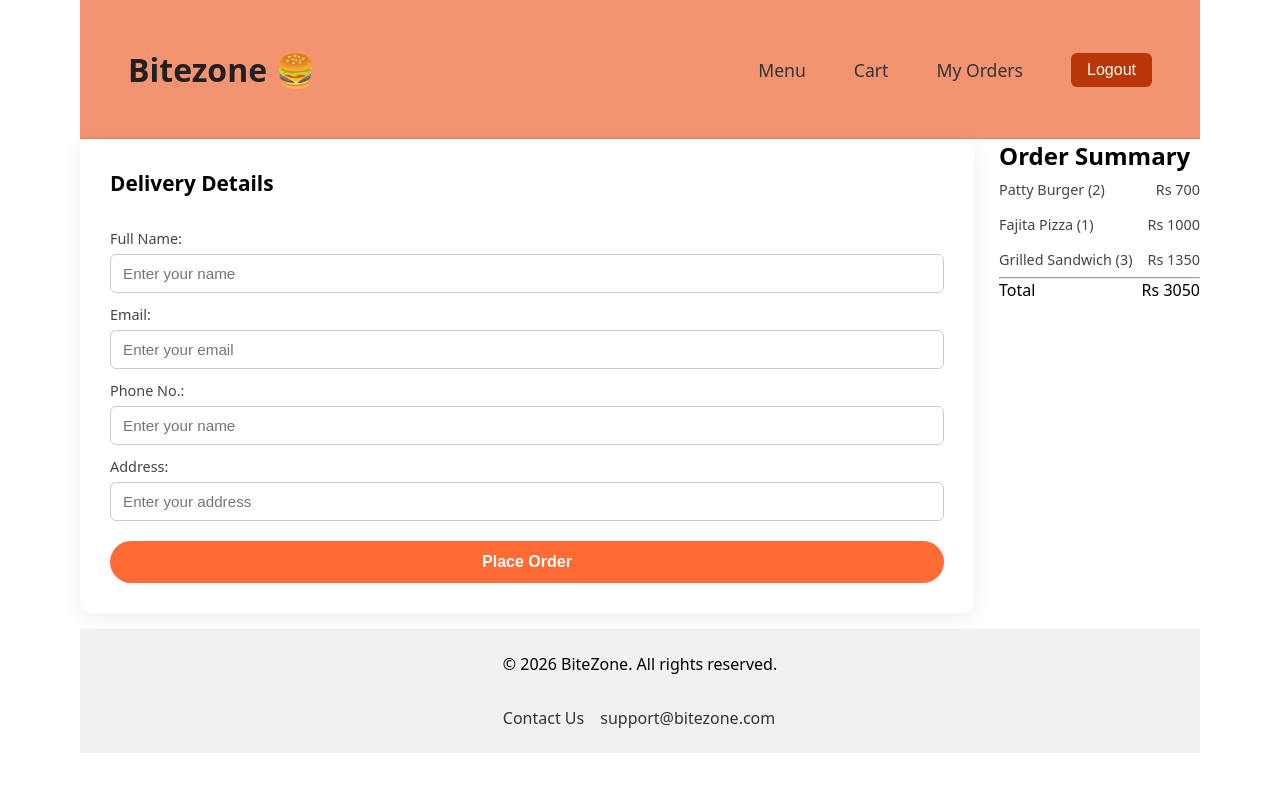
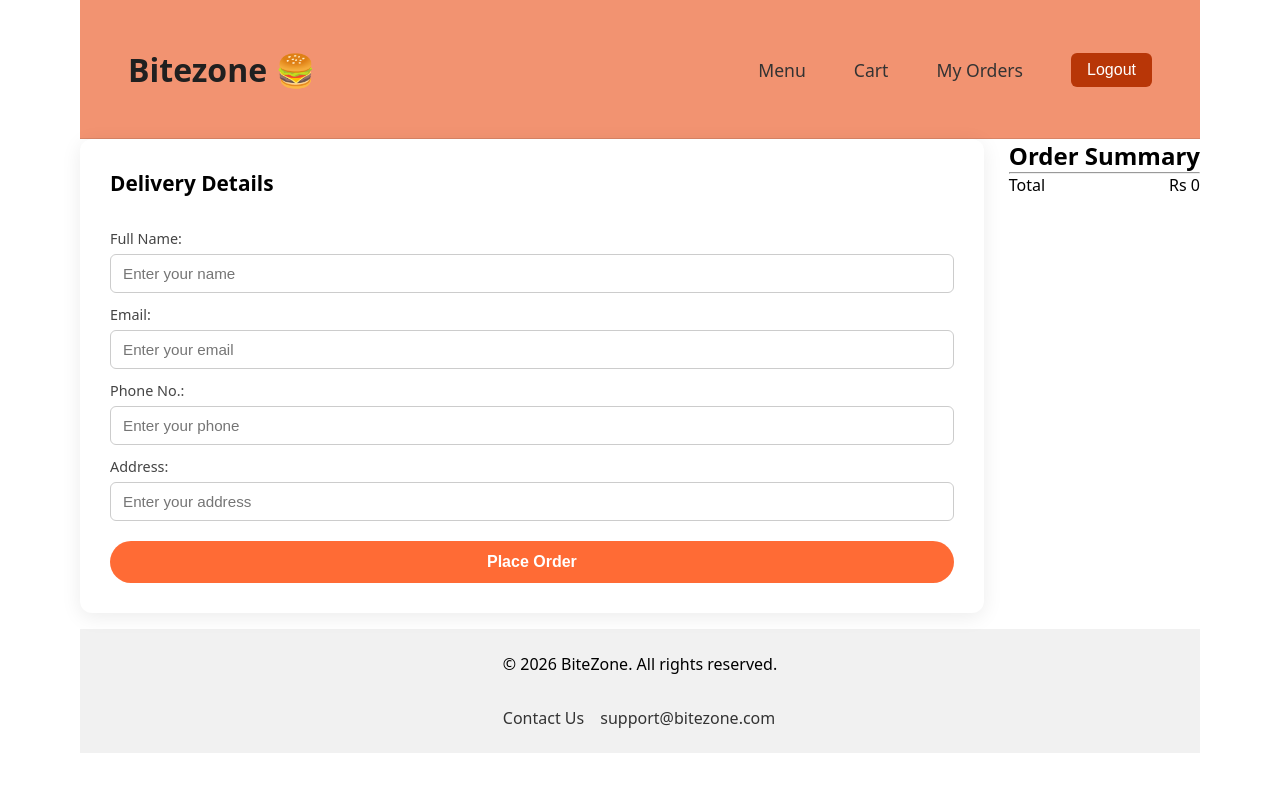
Before and after one commit to Eisha373/Bitezone, a React (Vite) app: page /checkout in a window 1280 px wide. Shown: the top 792 px of the page. Built offline with nearby package versions, Linux system fonts and the light colour scheme.

Commit message:
Implement Cart Context API, integrate Cart and Checkout pages with backend order API

```diff
--- a/src/App.jsx
+++ b/src/App.jsx
@@ -9,6 +9,7 @@ import { MyOrders } from "./pages/customer/MyOrders";
 import {AdminDashboard} from "./pages/admin/Dashboard";
 import {OrderHistory} from "./pages/admin/OrderHistory";
 import {OrdersList} from "./pages/admin/OrdersList";
+import { CartProvider } from "./context/CartContext";
 import "./auth.css";
 import "./home.css";
 import "./navbar-footer.css";
@@ -24,6 +25,7 @@ function App()
 {
   return(
 
+<CartProvider>
 <BrowserRouter>
 <Routes>
   <Route path="/" element={<Home/>}/>
@@ -39,6 +41,7 @@ function App()
 
   </Routes>
   </BrowserRouter>
+  </CartProvider>
   );
 }
   export default App;
--- a/src/components/ProductCard.jsx
+++ b/src/components/ProductCard.jsx
@@ -1,8 +1,9 @@
-import { Link } from "react-router-dom";
+import { useCart } from "../context/CartContext";
 import { useState } from "react";
 
 export function ProductCard({ product }) {
   const [quantity, setQuantity] = useState(1);
+  const {addToCart}=useCart();
 
   function handleIncrement() {
     setQuantity(quantity + 1);
@@ -11,6 +12,11 @@ export function ProductCard({ product }) {
     if (quantity > 1) {
       setQuantity(quantity - 1);
     }
+  }
+
+  function handleAddToCart(){
+addToCart(product,quantity);
+setQuantity(1);
   }
 
   return (
@@ -25,9 +31,8 @@ export function ProductCard({ product }) {
         <button className="qty-btn" onClick={handleIncrement}>+</button>
       </div>
       <div className="product-action">
-        <Link to="/Cart">
-          <button className="add-to-cart-btn">Add to Cart</button>
-        </Link>
+
+          <button className="add-to-cart-btn"onClick={handleAddToCart}>Add to Cart</button>
       </div>
     </div>
   );
--- /dev/null
+++ b/src/context/CartContext.jsx
@@ -0,0 +1,56 @@
+import { createContext, useState, useContext } from "react";
+
+const CartContext = createContext();
+
+export function CartProvider({ children }) {
+  const [cartItems, setCartItems] = useState([]);
+
+  function addToCart(product, quantity) {
+    const existingItem = cartItems.find((item) => item._id === product._id);
+
+    if (existingItem) {
+      setCartItems(
+        cartItems.map((item) =>
+          item._id === product._id
+            ? { ...item, quantity: item.quantity + quantity }
+            : item
+        )
+      );
+    } else {
+      setCartItems([...cartItems, { ...product, quantity }]);
+    }
+  }
+
+  function removeFromCart(productId) {
+    setCartItems(cartItems.filter((item) => item._id !== productId));
+  }
+
+  function updateQuantity(productId, newQuantity) {
+    setCartItems(
+      cartItems.map((item) =>
+        item._id === productId ? { ...item, quantity: newQuantity } : item
+      )
+    );
+  }
+
+  function clearCart() {
+    setCartItems([]);
+  }
+
+  const totalPrice = cartItems.reduce(
+    (acc, item) => acc + item.price * item.quantity,
+    0
+  );
+
+  return (
+    <CartContext.Provider
+      value={{ cartItems, addToCart, removeFromCart, updateQuantity, clearCart, totalPrice }}
+    >
+      {children}
+    </CartContext.Provider>
+  );
+}
+
+export function useCart() {
+  return useContext(CartContext);
+}
--- a/src/pages/customer/Cart.jsx
+++ b/src/pages/customer/Cart.jsx
@@ -1,36 +1,22 @@
 import { Link } from "react-router-dom";
 import { Navbar } from "../../components/Navbar";
 import { Footer } from "../../components/Footer";
-import { dummyCart } from "../../data/DummyCart";
-import { useState } from "react";
+import { useCart } from "../../context/CartContext";
 import "../../cart.css";
 
 export function Cart() {
-  const [cartItems, setCartItems] = useState(dummyCart);
+  const { cartItems, updateQuantity, totalPrice } = useCart();
 
   const isCartEmpty = cartItems.length === 0;
 
-  const totalPrice = cartItems.reduce(
-    (acc, item) => acc + item.price * item.quantity,
-    0
-  );
-
-  function handleIncrement(id) {
-    setCartItems(
-      cartItems.map((item) =>
-        item.id === id ? { ...item, quantity: item.quantity + 1 } : item
-      )
-    );
+  function handleIncrement(id, currentQuantity) {
+    updateQuantity(id, currentQuantity + 1);
   }
 
-  function handleDecrement(id) {
-    setCartItems(
-      cartItems.map((item) =>
-        item.id === id && item.quantity > 1
-          ? { ...item, quantity: item.quantity - 1 }
-          : item
-      )
-    );
+  function handleDecrement(id, currentQuantity) {
+    if (currentQuantity > 1) {
+      updateQuantity(id, currentQuantity - 1);
+    }
   }
 
   return (
@@ -46,16 +32,16 @@ export function Cart() {
           <>
             <div className="cart-items">
               {cartItems.map((item) => (
-                <div className="cart-item" key={item.id}>
+                <div className="cart-item" key={item._id}>
                   <img src={item.imageLink} alt={item.name} className="cart-item-image" />
                   <div className="cart-item-details">
                     <h3>{item.name}</h3>
                     <p>Price: Rs {item.price}</p>
                   </div>
                   <div className="quantity-control">
-                    <button className="qty-btn" onClick={() => handleDecrement(item.id)}>-</button>
+                    <button className="qty-btn" onClick={() => handleDecrement(item._id, item.quantity)}>-</button>
                     <span className="qty-count">{item.quantity}</span>
-                    <button className="qty-btn" onClick={() => handleIncrement(item.id)}>+</button>
+                    <button className="qty-btn" onClick={() => handleIncrement(item._id, item.quantity)}>+</button>
                   </div>
                   <p className="cart-item-subtotal">Rs {item.price * item.quantity}</p>
                 </div>
--- a/src/pages/customer/Checkout.jsx
+++ b/src/pages/customer/Checkout.jsx
@@ -1,55 +1,85 @@
-import {useState} from "react";
-import {useNavigate} from "react-router-dom";
+import { useState } from "react";
+import { useNavigate } from "react-router-dom";
 import { Navbar } from "../../components/Navbar";
 import { Footer } from "../../components/Footer";
-import { dummyCart } from "../../data/DummyCart";
+import { useCart } from "../../context/CartContext";
 import "../../checkout.css";
 
-export function Checkout(){
-    const navigate=useNavigate();
-    const[fullName,setFullName]=useState("");
-    const[email,setEmail]=useState("");
-    const[phone,setPhone]=useState("");
-    const[address,setAddress]=useState("");
+export function Checkout() {
+  const navigate = useNavigate();
+  const { cartItems, totalPrice, clearCart } = useCart();
 
-    const totalPrice = dummyCart.reduce(
-    (acc, item) => acc + item.price * item.quantity,
-    0
-  );
+  const [fullName, setFullName] = useState("");
+  const [email, setEmail] = useState("");
+  const [phone, setPhone] = useState("");
+  const [address, setAddress] = useState("");
+  const [error, setError] = useState("");
 
-  function handlePlaceHolder(e){
+  async function handlePlaceOrder(e) {
     e.preventDefault();
+    setError("");
+
+    try {
+      const token = localStorage.getItem("token");
+
+      const items = cartItems.map((item) => ({
+        product: item._id,
+        quantity: item.quantity,
+      }));
+
+      const response = await fetch("http://localhost:5000/api/orders", {
+        method: "POST",
+        headers: {
+          "Content-Type": "application/json",
+          Authorization: `Bearer ${token}`,
+        },
+        body: JSON.stringify({ items, deliveryAddress: address }),
+      });
+
+      const data = await response.json();
+
+      if (!response.ok) {
+        setError(data.message || "Failed to place order");
+        return;
+      }
+
+      clearCart();
       navigate("/my-orders");
     }
+    catch{
+  setError("Something went wrong. Please try again.");
+}
+  }
 
-    return(
+  return (
     <div className="checkout-container">
       <Navbar />
 
       <div className="checkout-content">
         <div className="checkout-card">
           <h2>Delivery Details</h2>
-                    <form onSubmit={handlePlaceHolder}>
+          {error && <p style={{ color: "red" }}>{error}</p>}
+          <form onSubmit={handlePlaceOrder}>
             <label htmlFor="full-name">Full Name:</label>
-                    <input type="text" id="full-name" value={fullName}onChange={(e)=>setFullName(e.target.value)}
-                    placeholder="Enter your name"required/>
+            <input type="text" id="full-name" value={fullName} onChange={(e) => setFullName(e.target.value)}
+              placeholder="Enter your name" required />
             <label htmlFor="email">Email:</label>
-                    <input type="email" id="email" value={email}onChange={(e)=>setEmail(e.target.value)}
-                    placeholder="Enter your email"required/>
+            <input type="email" id="email" value={email} onChange={(e) => setEmail(e.target.value)}
+              placeholder="Enter your email" required />
             <label htmlFor="phone">Phone No.:</label>
-                    <input type="phone" id="phone" value={phone}onChange={(e)=>setPhone(e.target.value)}
-                    placeholder="Enter your name"required/>
+            <input type="tel" id="phone" value={phone} onChange={(e) => setPhone(e.target.value)}
+              placeholder="Enter your phone" required />
             <label htmlFor="address">Address:</label>
-                    <input type="address" id="address" value={address}onChange={(e)=>setAddress(e.target.value)}
-                    placeholder="Enter your address"required/>
+            <input type="text" id="address" value={address} onChange={(e) => setAddress(e.target.value)}
+              placeholder="Enter your address" required />
             <button type="submit">Place Order</button>
           </form>
         </div>
 
         <div className="order-summary-card">
           <h2>Order Summary</h2>
-              {dummyCart.map((item)=>(
-            <div className="summary-item" key={item.id}>
+          {cartItems.map((item) => (
+            <div className="summary-item" key={item._id}>
               <span>{item.name} ({item.quantity})</span>
               <span>Rs {item.price * item.quantity}</span>
             </div>
@@ -60,11 +90,9 @@ export function Checkout(){
             <span>Rs {totalPrice}</span>
           </div>
         </div>
-
       </div>
 
-
-         <Footer/>
+      <Footer />
     </div>
   );
 }
```
Lines whose indentation alone changed are shown as unchanged.
